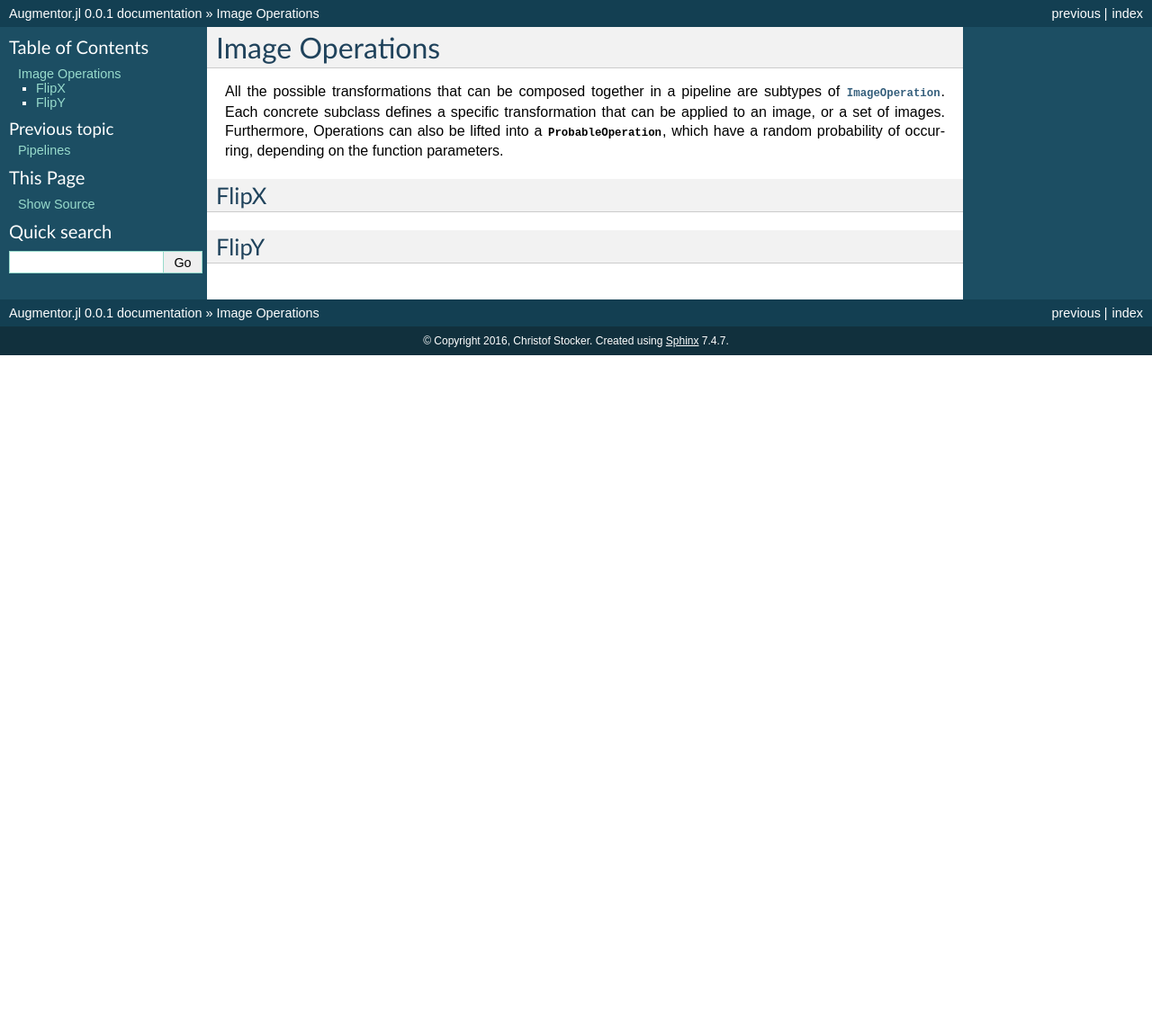
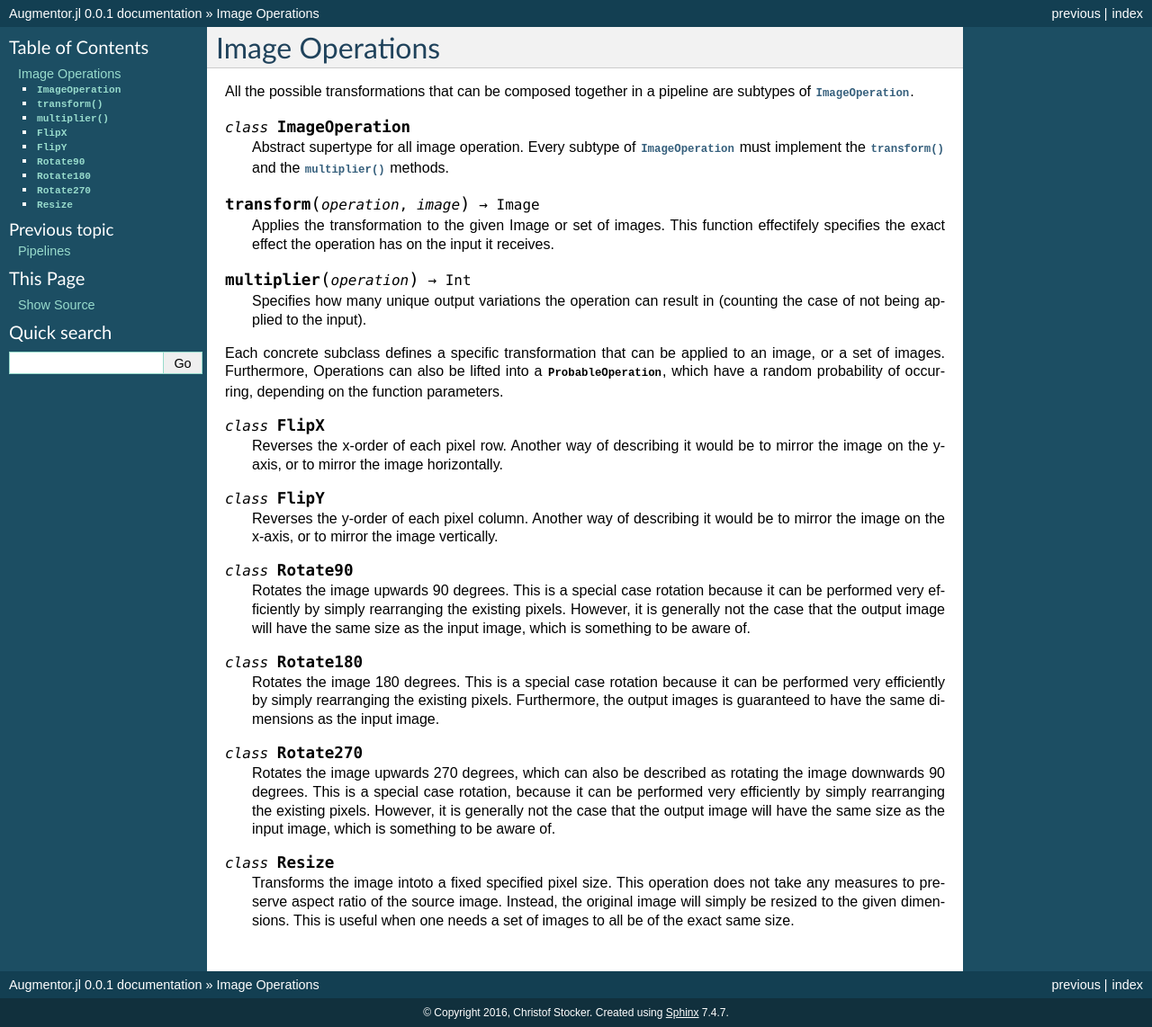
Before and after one commit to Evizero/AugmentorDeprecated.jl, a Sphinx documentation site: the page built from docs/api/imageoperation.rst, in a window 1280 px wide. Shown: the whole page at 90% size. Built offline with Sphinx 7.4.7, drawn with Linux system fonts in a browser that asks for light colours; before the commit the page ends 900 px from its top, so only the background shows below that.

Commit message:
readthedocs - document image operations

```diff
--- a/docs/api/imageoperation.rst
+++ b/docs/api/imageoperation.rst
@@ -2,15 +2,70 @@ Image Operations
 ==============
 
 All the possible transformations that can be composed together in a
-pipeline are subtypes of :class:`ImageOperation`. Each concrete
-subclass defines a specific transformation that can be applied to an
-image, or a set of images. Furthermore, Operations can also be lifted
-into a :class:`ProbableOperation`, which have a random probability of
-occurring, depending on the function parameters.
+pipeline are subtypes of :class:`ImageOperation`.
 
+.. class:: ImageOperation
 
-FlipX
-------
+   Abstract supertype for all image operation. Every subtype of
+   :class:`ImageOperation` must implement the :func:`transform`
+   and the :func:`multiplier` methods.
 
-FlipY
-------
+.. function:: transform(operation, image) -> Image
+
+   Applies the transformation to the given Image or set of images.
+   This function effectifely specifies the exact effect the
+   operation has on the input it receives.
+
+.. function:: multiplier(operation) -> Int
+
+   Specifies how many unique output variations the operation can
+   result in (counting the case of not being applied to the input).
+
+Each concrete subclass defines a specific transformation that can
+be applied to an image, or a set of images. Furthermore, Operations
+can also be lifted into a :class:`ProbableOperation`, which have a
+random probability of occurring, depending on the function parameters.
+
+.. class:: FlipX
+
+   Reverses the x-order of each pixel row. Another way of describing
+   it would be to mirror the image on the y-axis, or to mirror the
+   image horizontally.
+
+.. class:: FlipY
+
+   Reverses the y-order of each pixel column. Another way of
+   describing it would be to mirror the image on the x-axis, or to
+   mirror the image vertically.
+
+.. class:: Rotate90
+
+   Rotates the image upwards 90 degrees. This is a special case
+   rotation because it can be performed very efficiently by simply
+   rearranging the existing pixels. However, it is generally not the
+   case that the output image will have the same size as the input
+   image, which is something to be aware of.
+
+.. class:: Rotate180
+
+   Rotates the image 180 degrees. This is a special case rotation
+   because it can be performed very efficiently by simply rearranging
+   the existing pixels. Furthermore, the output images is guaranteed
+   to have the same dimensions as the input image.
+
+.. class:: Rotate270
+
+   Rotates the image upwards 270 degrees, which can also be described
+   as rotating the image downwards 90 degrees. This is a special case
+   rotation, because it can be performed very efficiently by simply
+   rearranging the existing pixels. However, it is generally not the
+   case that the output image will have the same size as the input
+   image, which is something to be aware of.
+
+.. class:: Resize
+
+   Transforms the image intoto a fixed specified pixel size. This
+   operation does not take any measures to preserve aspect ratio
+   of the source image.  Instead, the original image will simply be
+   resized to the given dimensions. This is useful when one needs a
+   set of images to all be of the exact same size.
```
Also changed, not shown: 3 other files.
